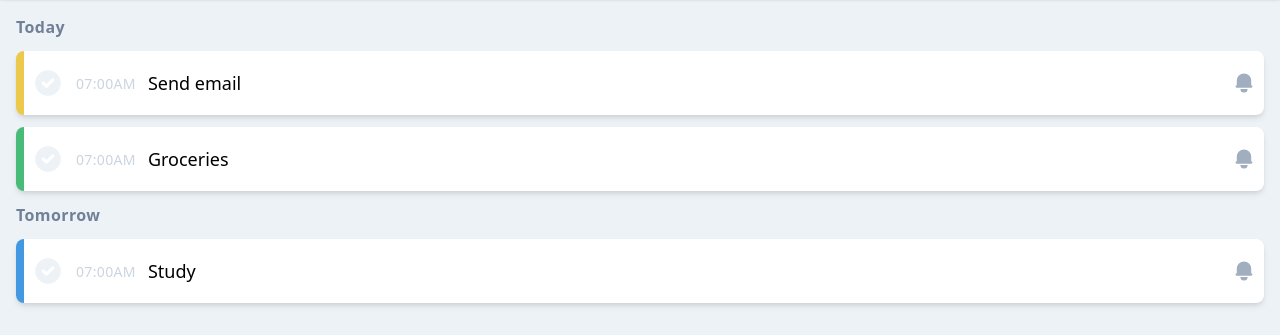
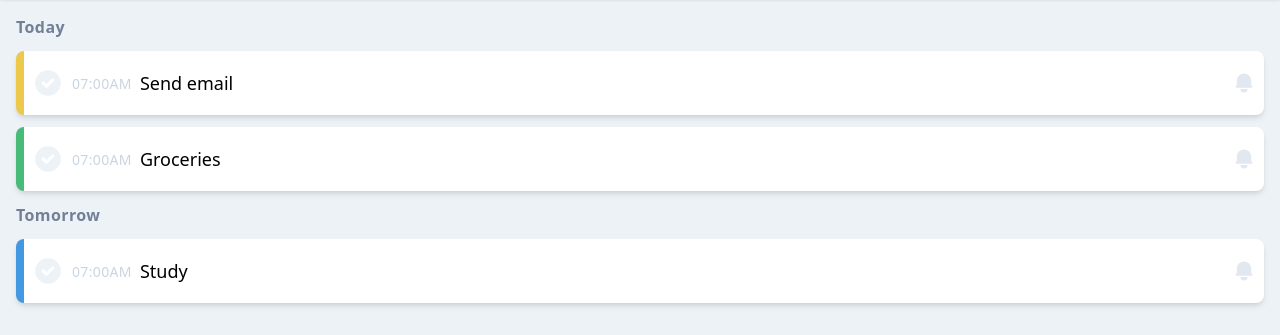
Before and after one commit to hdn7/todo-app, a React (Create React App) app: page / in a window 1280 px wide. Shown: the part 129-464 px from the top of the page. Built offline with nearby package versions, Linux system fonts and the light colour scheme.

Commit message:
feat: truncate task text and tone down bell color

```diff
--- a/src/components/taskList.js
+++ b/src/components/taskList.js
@@ -10,10 +10,10 @@ const TaskCard = ({ text, time, color }) => (
     <span>
       <CheckCircleIcon className="w-8 text-gray-200" />
     </span>
-    <span className="ml-3 text-sm text-gray-400 tracking-wide font-base">{time}</span>
-    <span className="ml-3 text-lg text-black font-medium">{text}</span>
+    <span className="ml-2 text-sm text-gray-400 tracking-wide font-base">{time}</span>
+    <span className="ml-2 pr-6 text-lg text-black font-medium truncate">{text}</span>
     <span className="absolute inset-y-0 right-0 flex items-center mr-2">
-      <BellIcon className="w-6 text-gray-500" />
+      <BellIcon className="w-6 text-gray-300" />
     </span>
   </div>
 );
```
